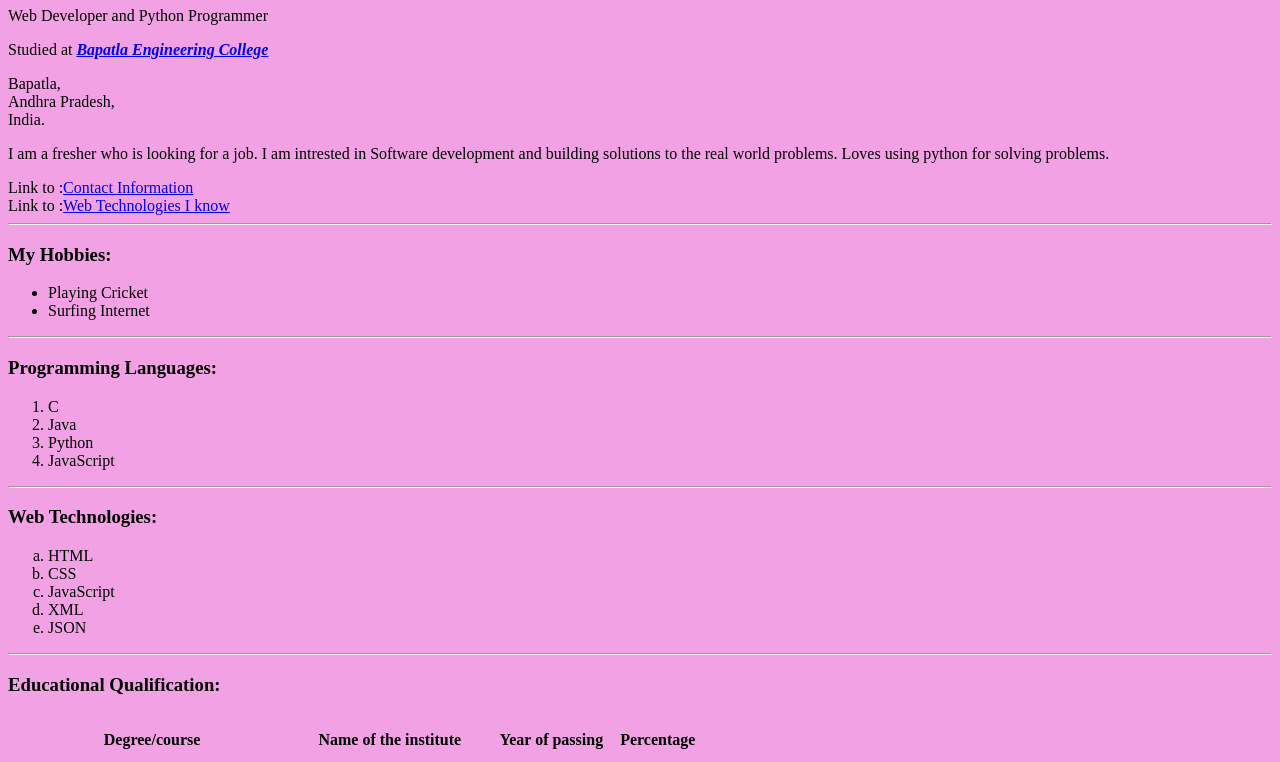
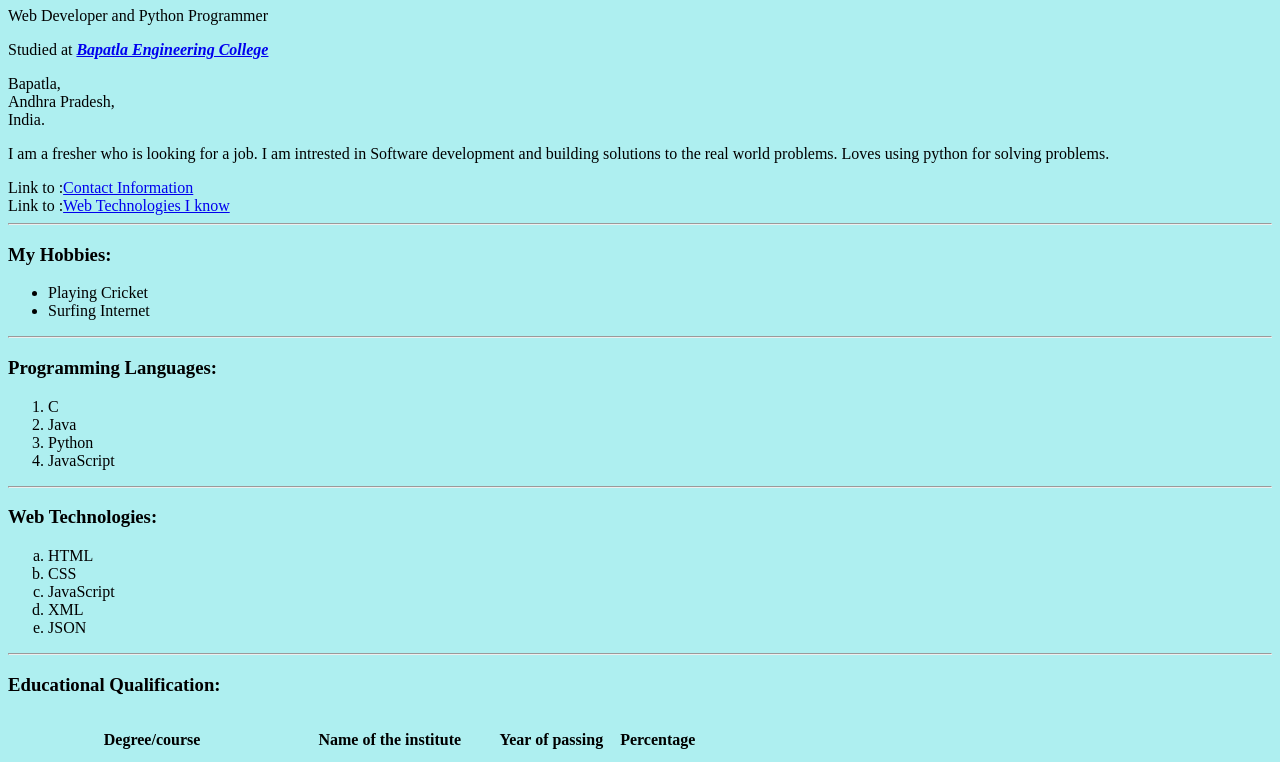
Before and after one commit to kalibattula/kaliportfolio, a plain HTML site: page index.html in a window 1280 px wide. Shown: the part 335-1097 px from the top of the page. Drawn offline with Linux system fonts and the light colour scheme.

Commit message:
Changed by backgound color

```diff
--- a/style.css
+++ b/style.css
@@ -1,3 +1,3 @@
 body {
-    background-color:#f2a2e4;
+    background-color:#aeeff0;
 }
```
